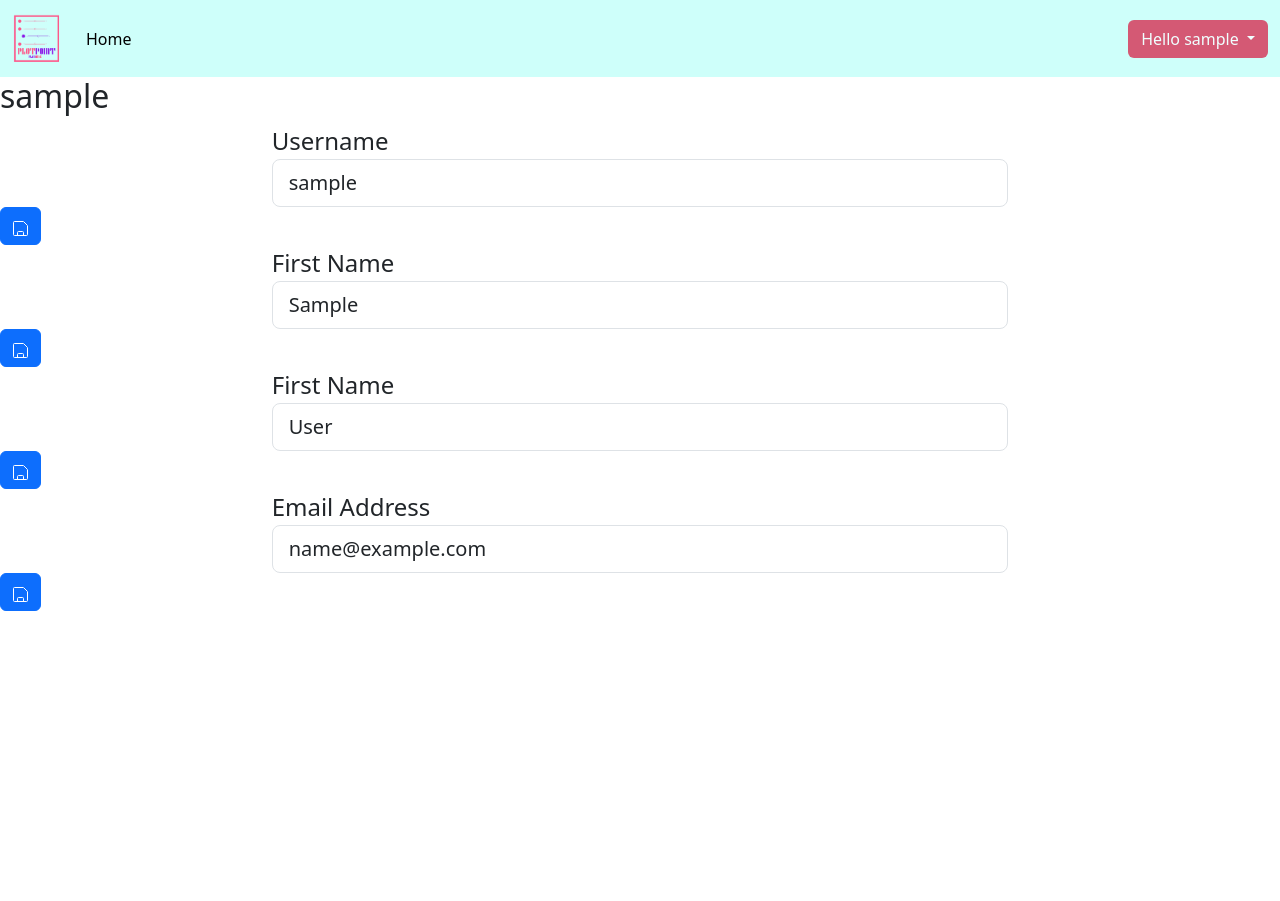
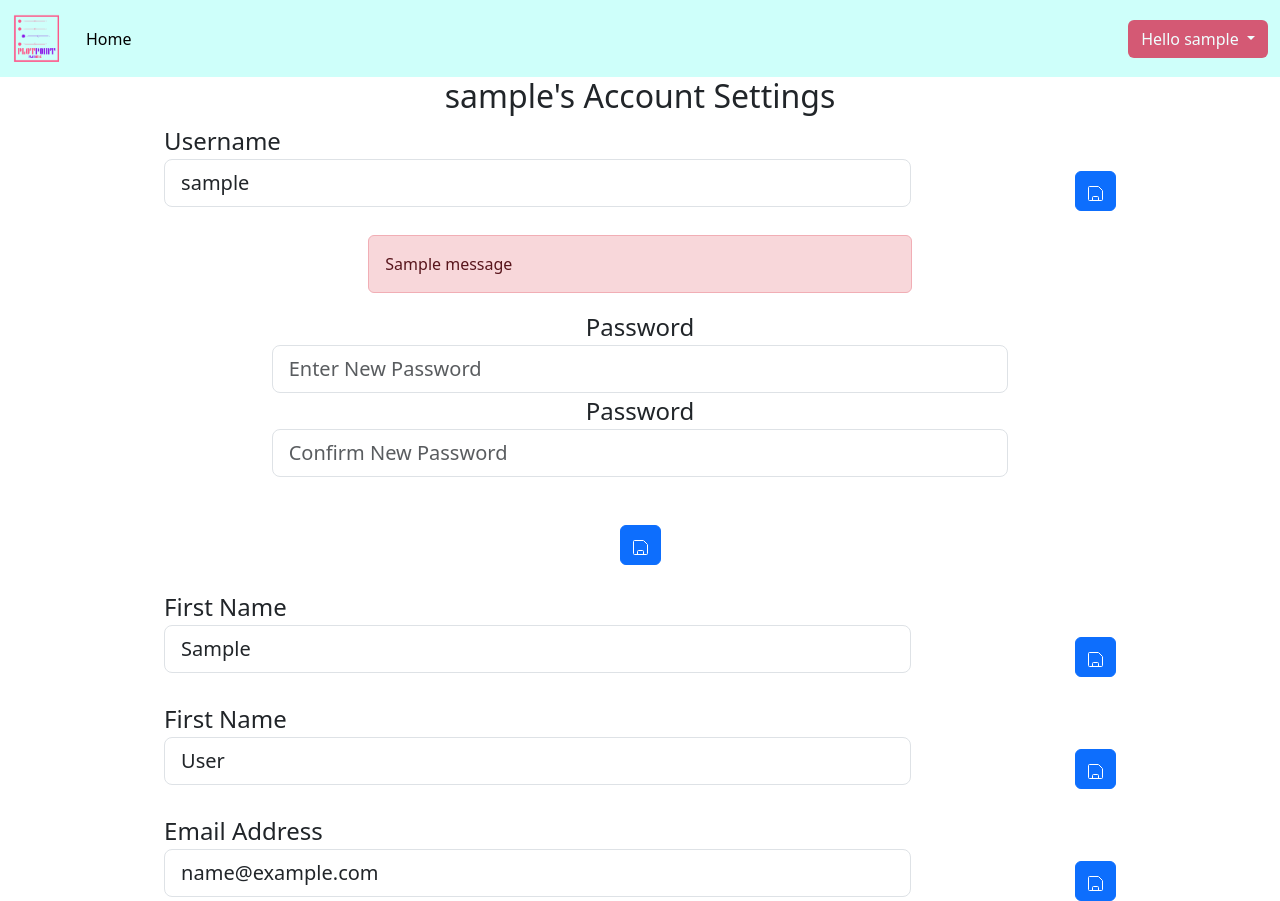
Before and after one commit to Brooklyn-STEAM/10043-Developing-a-Specialized-Tracker-To-Centralize-Assignments-Due-Dates, a Flask app: page /acc in a window 1280 px wide. Before the commit the page ends 611 px from the top, so only its background shows below. Run offline with Flask 3, Linux system fonts and the light colour scheme; a user stored in the database is signed in; tables that the repository leaves empty or names only in its code hold one stand-in row (values such as "Sample post"); one stand-in notice (Sample message) is shown; data that the repository does not hold is empty.

Commit message:
randomly uncommitted prior comit on functional (#19)
password change

```diff
--- a/templates/account.html.jinja
+++ b/templates/account.html.jinja
@@ -12,17 +12,16 @@
 
 <body>
   {% include "components/navbar.html.jinja" %}
-  <h2>{{current_user.username}}</h2>
+  <h2 class="text-center">{{current_user.username}}'s Account Settings</h2>
   {%for acc in account%}
-  <form  method="post" action="/acc/updusername">
-    <div class="row">
-      <div class="col-7 mx-auto">
+  <form method="post" action="/acc/updusername">
+    <div class="d-flex justify-content-evenly">
+      <div class="col-7">
         <label class="fs-4" for="floatingPassword">Username</label>
         <input type="text" name="username" class="form-control form-control-lg" id="floatingPassword"
           value="{{acc['username']}}">
       </div>
-    </div>
-    <button class="btn btn-primary" type="submit">
+      <button class="btn btn-primary mt-5" type="submit" style="height: 40px;">
         <svg viewBox="0 0 15 15" fill="none" xmlns="http://www.w3.org/2000/svg" width="15" height="15">
           <path
             d="M4.5 14.5v-3a1 1 0 011-1h4a1 1 0 011 1v3m3 0h-12a1 1 0 01-1-1v-12a1 1 0 011-1h8.586a1 1 0 01.707.293l3.414 3.414a1 1 0 01.293.707V13.5a1 1 0 01-1 1z"
@@ -30,16 +29,33 @@
           </path>
         </svg>
       </button>
+    </div>
   </form>
-  <form  method="post" action="/acc/updfname">
+  <br>
+  <form method="post" action="/acc/updpswd">
+    <div class="row justify-content-center  ">
+      {%for message in get_flashed_messages()%}
+      <div class="alert alert-danger col-5" role="alert">
+        {{message}}
+      </div>
+      {%endfor%}
+    </div>
+    <div class="text-center">
       <div class="row">
         <div class="col-7 mx-auto">
-        <label class="fs-4" for="floatingPassword">First Name</label>
-        <input type="text" name="first_name" class="form-control form-control-lg" id="floatingPassword"
-          value="{{acc['first_name']}}">
+          <label class="fs-4" for="floatingPassword">Password</label>
+          <input type="password" name="password" class="form-control form-control-lg" id="floatingPassword"
+            placeholder="Enter New Password">
         </div>
       </div>
-    <button class="btn btn-primary" type="submit">
+      <div class="row">
+        <div class="col-7 mx-auto">
+          <label class="fs-4" for="floatingPassword">Password</label>
+          <input type="password" name="confirm_password" class="form-control form-control-lg" id="floatingPassword"
+            placeholder="Confirm New Password">
+        </div>
+      </div>
+      <button class="btn btn-primary mt-5" type="submit" style="height: 40px;">
         <svg viewBox="0 0 15 15" fill="none" xmlns="http://www.w3.org/2000/svg" width="15" height="15">
           <path
             d="M4.5 14.5v-3a1 1 0 011-1h4a1 1 0 011 1v3m3 0h-12a1 1 0 01-1-1v-12a1 1 0 011-1h8.586a1 1 0 01.707.293l3.414 3.414a1 1 0 01.293.707V13.5a1 1 0 01-1 1z"
@@ -47,16 +63,17 @@
           </path>
         </svg>
       </button>
+    </div>
   </form>
-  <form  method="post" action="/acc/updlname">
-    <div class="row">
-      <div class="col-7 mx-auto">
+  <br>
+  <form method="post" action="/acc/updfname">
+    <div class="d-flex justify-content-evenly">
+      <div class="col-7">
         <label class="fs-4" for="floatingPassword">First Name</label>
-        <input type="text" name="last_name" class="form-control form-control-lg" id="floatingPassword"
-          value="{{acc['last_name']}}">
+        <input type="text" name="first_name" class="form-control form-control-lg" id="floatingPassword"
+          value="{{acc['first_name']}}">
       </div>
-    </div>
-    <button class="btn btn-primary" type="submit">
+      <button class="btn btn-primary mt-5" type="submit" style="height: 40px;">
         <svg viewBox="0 0 15 15" fill="none" xmlns="http://www.w3.org/2000/svg" width="15" height="15">
           <path
             d="M4.5 14.5v-3a1 1 0 011-1h4a1 1 0 011 1v3m3 0h-12a1 1 0 01-1-1v-12a1 1 0 011-1h8.586a1 1 0 01.707.293l3.414 3.414a1 1 0 01.293.707V13.5a1 1 0 01-1 1z"
@@ -64,16 +81,17 @@
           </path>
         </svg>
       </button>
+    </div>
   </form>
-  <form  method="post" action="/acc/updemail">
-    <div class="row">
-      <div class="col-7 mx-auto">
-        <label class="fs-4" for="floatingPassword">Email Address</label>
-        <input type="text" name="email" class="form-control form-control-lg" id="floatingPassword"
-          value="{{acc['email']}}">
+  <br>
+  <form method="post" action="/acc/updlname">
+    <div class="d-flex justify-content-evenly">
+      <div class="col-7">
+        <label class="fs-4" for="floatingPassword">First Name</label>
+        <input type="text" name="last_name" class="form-control form-control-lg" id="floatingPassword"
+          value="{{acc['last_name']}}">
       </div>
-    </div>
-    <button class="btn btn-primary" type="submit">
+      <button class="btn btn-primary mt-5" type="submit" style="height: 40px;">
         <svg viewBox="0 0 15 15" fill="none" xmlns="http://www.w3.org/2000/svg" width="15" height="15">
           <path
             d="M4.5 14.5v-3a1 1 0 011-1h4a1 1 0 011 1v3m3 0h-12a1 1 0 01-1-1v-12a1 1 0 011-1h8.586a1 1 0 01.707.293l3.414 3.414a1 1 0 01.293.707V13.5a1 1 0 01-1 1z"
@@ -81,6 +99,25 @@
           </path>
         </svg>
       </button>
+    </div>
+  </form>
+  <br>
+  <form method="post" action="/acc/updemail">
+    <div class="d-flex justify-content-evenly">
+      <div class="col-7">
+        <label class="fs-4" for="floatingPassword">Email Address</label>
+        <input type="text" name="email" class="form-control form-control-lg" id="floatingPassword"
+          value="{{acc['email']}}">
+      </div>
+      <button class="btn btn-primary mt-5" type="submit" style="height: 40px;">
+        <svg viewBox="0 0 15 15" fill="none" xmlns="http://www.w3.org/2000/svg" width="15" height="15">
+          <path
+            d="M4.5 14.5v-3a1 1 0 011-1h4a1 1 0 011 1v3m3 0h-12a1 1 0 01-1-1v-12a1 1 0 011-1h8.586a1 1 0 01.707.293l3.414 3.414a1 1 0 01.293.707V13.5a1 1 0 01-1 1z"
+            stroke="currentColor">
+          </path>
+        </svg>
+      </button>
+    </div>
   </form>
   <script src="https://cdn.jsdelivr.net/npm/bootstrap@5.3.3/dist/js/bootstrap.bundle.min.js"
     integrity="sha384-YvpcrYf0tY3lHB60NNkmXc5s9fDVZLESaAA55NDzOxhy9GkcIdslK1eN7N6jIeHz"
```
Also changed, not shown: templates/accsignin.html.jinja (added, +59 -0 lines). Lines whose indentation alone changed are shown as unchanged.
